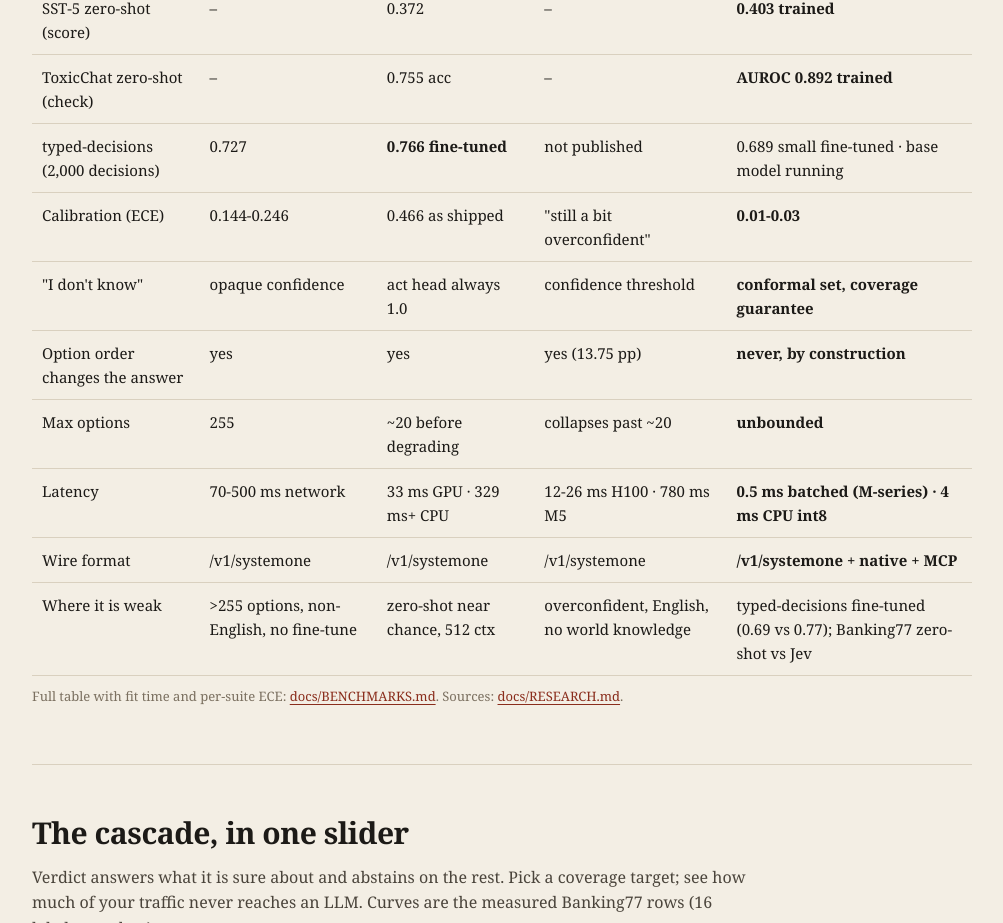
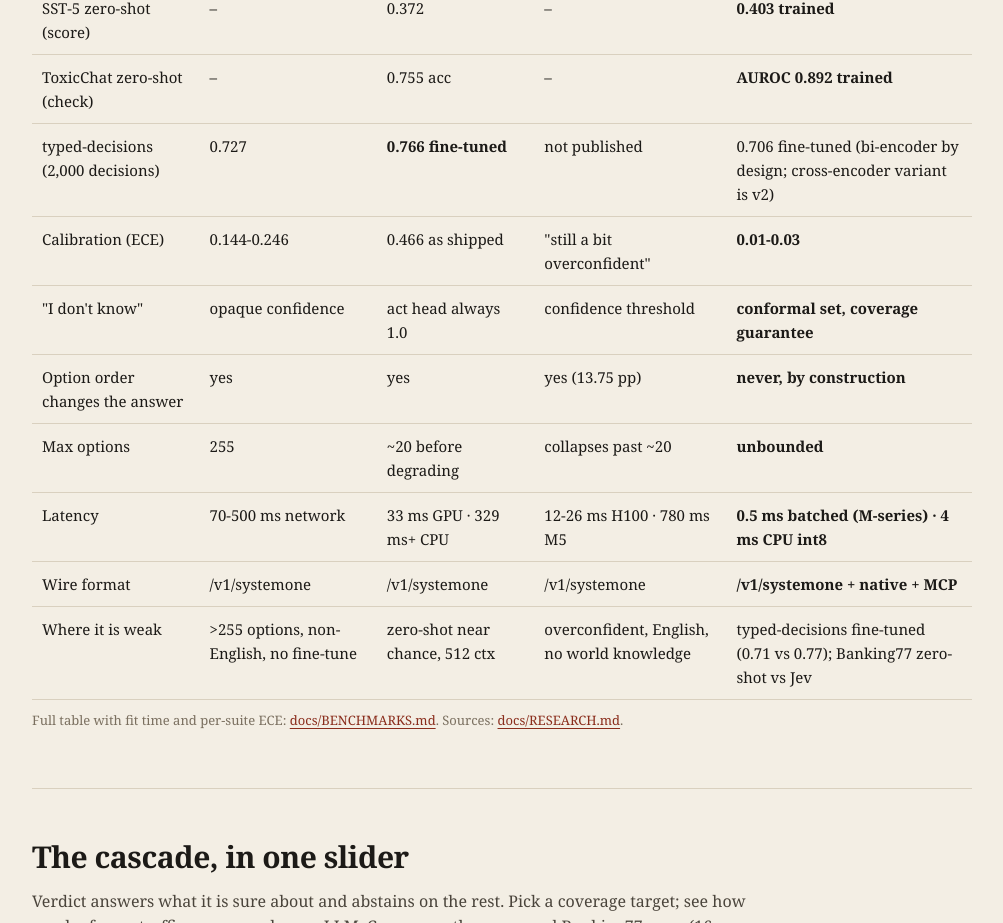
Before and after one commit to Manavarya09/verdict, a plain HTML site: page web/index.html in a window 1280 px wide. Shown: the part 2198-3121 px from the top of the page, without its empty margins (138-1141 px from the left). Drawn offline with Linux system fonts and the light colour scheme.

Commit message:
results: e5-base typed-decisions fine-tune 0.706; README/site: honest row and the architectural reason

```diff
--- a/web/index.html
+++ b/web/index.html
@@ -162,14 +162,14 @@
         <tr><td>MASSIVE, Hindi input, English labels, full</td><td>English first</td><td>0.451 non-English mean</td><td>English only</td><td class="win">0.863</td></tr>
         <tr><td>SST-5 zero-shot (score)</td><td>–</td><td>0.372</td><td>–</td><td class="win">0.403 trained</td></tr>
         <tr><td>ToxicChat zero-shot (check)</td><td>–</td><td>0.755 acc</td><td>–</td><td class="win">AUROC 0.892 trained</td></tr>
-        <tr><td>typed-decisions (2,000 decisions)</td><td>0.727</td><td class="win">0.766 fine-tuned</td><td>not published</td><td>0.689 small fine-tuned · base model running</td></tr>
+        <tr><td>typed-decisions (2,000 decisions)</td><td>0.727</td><td class="win">0.766 fine-tuned</td><td>not published</td><td>0.706 fine-tuned (bi-encoder by design; cross-encoder variant is v2)</td></tr>
         <tr><td>Calibration (ECE)</td><td>0.144-0.246</td><td>0.466 as shipped</td><td>"still a bit overconfident"</td><td class="win">0.01-0.03</td></tr>
         <tr><td>"I don't know"</td><td>opaque confidence</td><td>act head always 1.0</td><td>confidence threshold</td><td class="win">conformal set, coverage guarantee</td></tr>
         <tr><td>Option order changes the answer</td><td>yes</td><td>yes</td><td>yes (13.75 pp)</td><td class="win">never, by construction</td></tr>
         <tr><td>Max options</td><td>255</td><td>~20 before degrading</td><td>collapses past ~20</td><td class="win">unbounded</td></tr>
         <tr><td>Latency</td><td>70-500 ms network</td><td>33 ms GPU · 329 ms+ CPU</td><td>12-26 ms H100 · 780 ms M5</td><td class="win">0.5 ms batched (M-series) · 4 ms CPU int8</td></tr>
         <tr><td>Wire format</td><td>/v1/systemone</td><td>/v1/systemone</td><td>/v1/systemone</td><td class="win">/v1/systemone + native + MCP</td></tr>
-        <tr><td>Where it is weak</td><td>>255 options, non-English, no fine-tune</td><td>zero-shot near chance, 512 ctx</td><td>overconfident, English, no world knowledge</td><td>typed-decisions fine-tuned (0.69 vs 0.77); Banking77 zero-shot vs Jev</td></tr>
+        <tr><td>Where it is weak</td><td>>255 options, non-English, no fine-tune</td><td>zero-shot near chance, 512 ctx</td><td>overconfident, English, no world knowledge</td><td>typed-decisions fine-tuned (0.71 vs 0.77); Banking77 zero-shot vs Jev</td></tr>
       </tbody>
     </table></div>
     <p class="small" style="margin-top:10px">Full table with fit time and per-suite ECE: <a href="https://github.com/Manavarya09/verdict/blob/main/docs/BENCHMARKS.md">docs/BENCHMARKS.md</a>. Sources: <a href="https://github.com/Manavarya09/verdict/blob/main/docs/RESEARCH.md">docs/RESEARCH.md</a>.</p>
```
Also changed, not shown: results/2026-09-24-typed-decisions-finetune-base-eval.json (added, +7 -0 lines), README.md, 1 other file.
